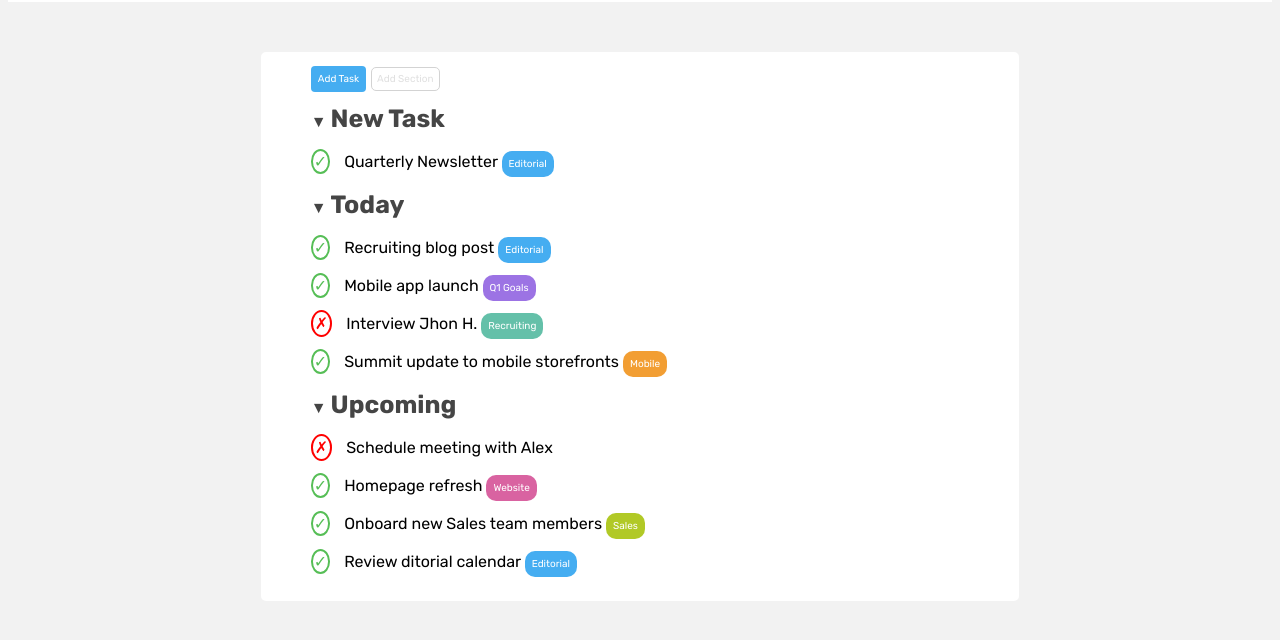
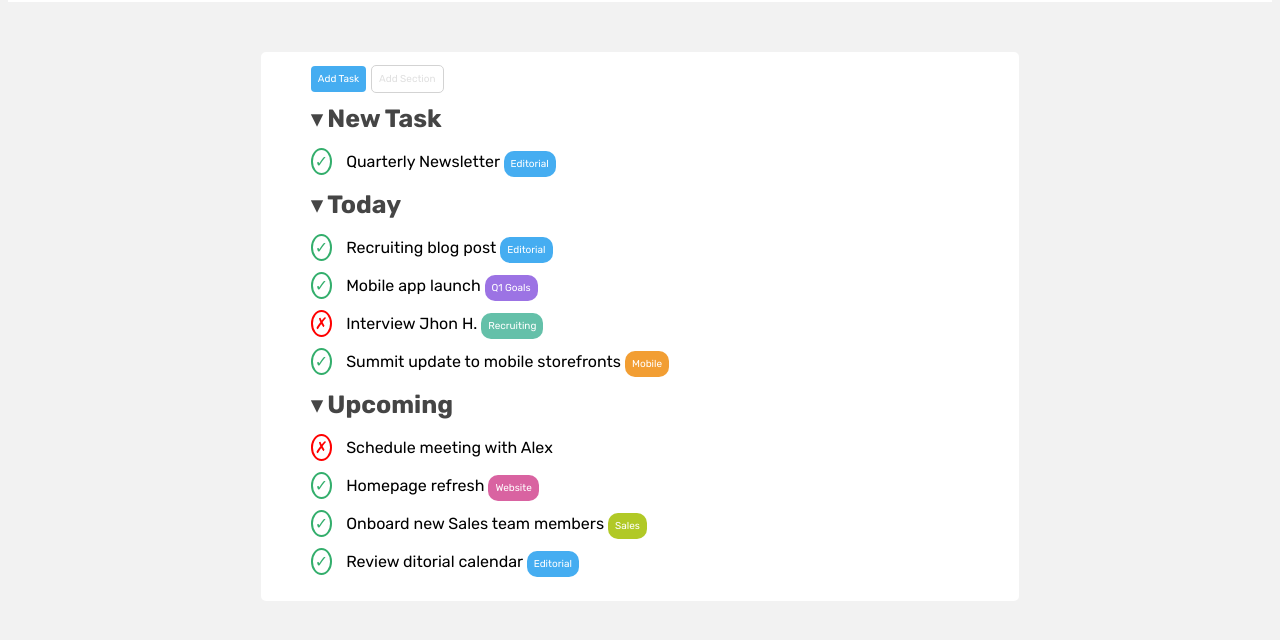
Before and after one commit to Giovanni-Greggio7/html-css-toboolist, a plain HTML site: page index.html in a window 1280 px wide. Shown: the part 66-706 px from the top of the page. Drawn offline with Linux system fonts and the light colour scheme.

Commit message:
Add: Small Fixes 2

```diff
--- a/css/style.css
+++ b/css/style.css
@@ -32,7 +32,7 @@ header img{
 }
 
 * {
-    font-family: "Rubik", sans-serif;;
+    font-family: "Rubik", sans-serif;
 }
 
 main {
@@ -68,7 +68,7 @@ section {
     margin-left: 2px;
     color: rgb(224, 224, 224);
     background-color: #ffffff;
-    padding: 5px;
+    padding: 7px;
     font-size: 10px;
     outline: 1px solid lightgrey;
     border-radius: 4px;
@@ -170,15 +170,19 @@ hr {
   color: rgb(69, 69, 69);
 }
 
+.triangle {
+    font-size: 25px;
+}
+
 .check {
-    color: rgb(86, 190, 86) ;
+    color: rgb(51, 174, 108);
     height: 3px;
     aspect-ratio: 1;
     background-color: white;
     border-radius: 50%;
-    border: 2px solid rgb(86, 190, 86);
+    border: 2px solid rgb(51, 174, 108);
     margin-right: 10px;
-    padding: 1px;
+    padding: 2px;
 }
 
 .cross {
--- a/index.html
+++ b/index.html
@@ -10,20 +10,18 @@
 <body>
     <!-- Logo with title -->
     <header>
-        <img id="logo" src="./img-2/Logo.png" alt="logo image" width="50px" height="50px">
+        <img id="logo" src="./img-2/Logo.png" alt="logo image">
         <span class="vertical">Toboolist</span>
     </header>
     <!-- Body with first buttons -->
  <main>
     <span id="button">Add Task</span>
     <span id="section">Add Section</span>
- <section>
     <hr>
- </section>
     <!-- First section "Task" -->
   <section>
     <div>
-     <span class="triangle">&#9660;</span>
+     <span class="triangle">&#9662;</span>
      <span class="section">New Task</span>
     </div>
     <br>
@@ -37,7 +35,7 @@
   <!-- Second section "Today" -->
   <section>
     <div>
-     <span class="triangle">&#9660;</span>
+     <span class="triangle">&#9662;</span>
      <span class="section">Today</span>
     </div>
     <br>
@@ -69,7 +67,7 @@
   <!-- Third section "Upcoming" -->
   <section>
    <div>
-    <span class="triangle">&#9660;</span>
+    <span class="triangle">&#9662;</span>
     <span class="section">Upcoming</span>
    </div>
   <br>
```
